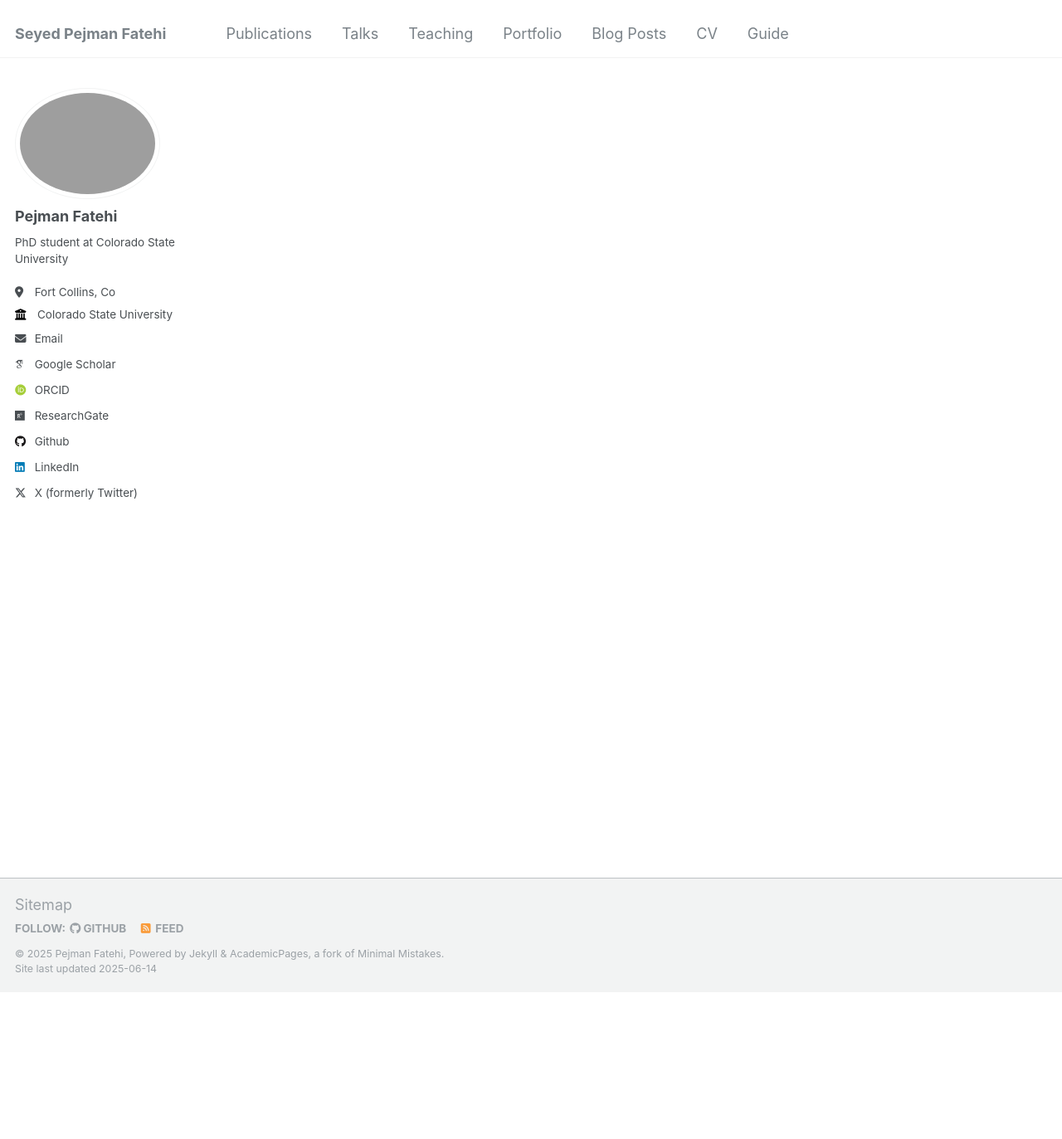
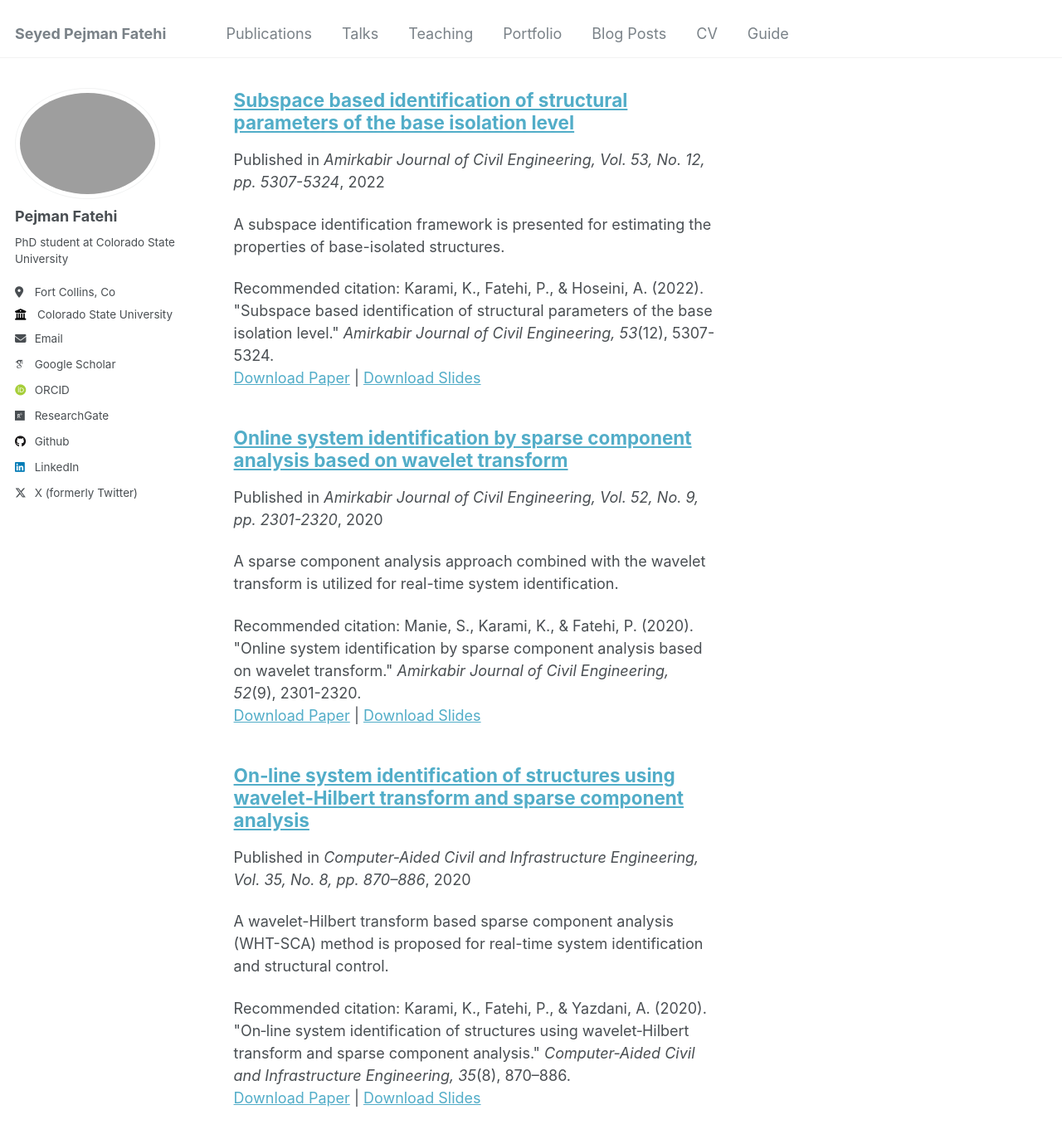
Before and after one commit to pejmanff/pejmanff.github.io, a Jekyll site: the page built from _pages/publications.html, in a window 1280 px wide and 1400 px high, scrolled down 204 px. Shown: the top 1373 px of the window at 83% size. Built offline with Jekyll 4.4.1, drawn with Linux system fonts in a browser that asks for light colours; some web fonts are replaced.

Commit message:
Add new journal publications

```diff
--- /dev/null
+++ b/_publications/2020SCAWT.md
@@ -0,0 +1,14 @@
+---
+title: "Online system identification by sparse component analysis based on wavelet transform"
+collection: publications
+category: manuscripts
+permalink: /publication/2020-SCAWT
+excerpt: 'A sparse component analysis approach combined with the wavelet transform is utilized for real-time system identification.'
+date: 2020-09-01
+venue: 'Amirkabir Journal of Civil Engineering, Vol. 52, No. 9, pp. 2301-2320'
+slidesurl: ''
+paperurl: ''
+citation: 'Manie, S., Karami, K., & Fatehi, P. (2020). "Online system identification by sparse component analysis based on wavelet transform." <i>Amirkabir Journal of Civil Engineering, 52</i>(9), 2301-2320.'
+---
+
+This work introduces a sparse component analysis method paired with wavelet transforms for updating structural models online. The technique filters measurement data in the time-frequency domain and estimates dynamic parameters as new data become available.
--- /dev/null
+++ b/_publications/2022SBI.md
@@ -0,0 +1,14 @@
+---
+title: "Subspace based identification of structural parameters of the base isolation level"
+collection: publications
+category: manuscripts
+permalink: /publication/2022-SBI
+excerpt: 'A subspace identification framework is presented for estimating the properties of base-isolated structures.'
+date: 2022-12-01
+venue: 'Amirkabir Journal of Civil Engineering, Vol. 53, No. 12, pp. 5307-5324'
+slidesurl: ''
+paperurl: ''
+citation: 'Karami, K., Fatehi, P., & Hoseini, A. (2022). "Subspace based identification of structural parameters of the base isolation level." <i>Amirkabir Journal of Civil Engineering, 53</i>(12), 5307-5324.'
+---
+
+The paper develops a subspace-based algorithm to identify stiffness and damping characteristics at the base isolation level. Numerical studies demonstrate the accuracy of the approach when limited measurements are available.
```
Also changed, not shown: _publications/2020WHTSCA.md (+1 -1 lines).
